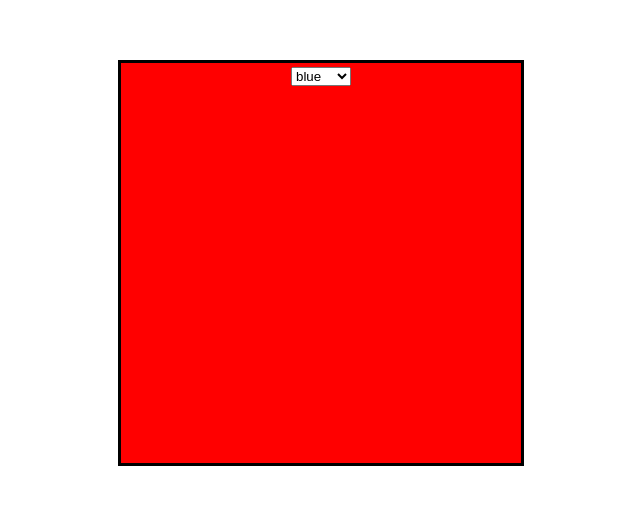
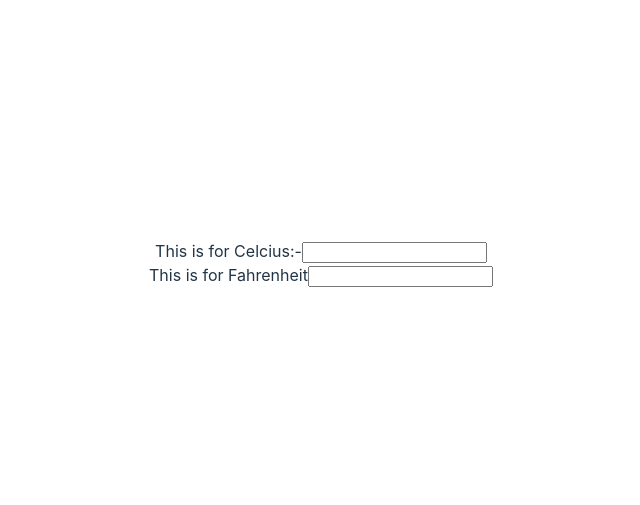
Before and after one commit to Truebus/Practice-UseState-Hook, a React (Vite) app: page / in a window 1280 px wide. Shown: the part 137-642 px from the top of the page, without its empty margins (319-959 px from the left). Built offline with nearby package versions, Linux system fonts and the light colour scheme.

Commit message:
today task

```diff
--- a/src/App.jsx
+++ b/src/App.jsx
@@ -1,11 +1,11 @@
 import './App.css'
-import { Pick } from './Usestate/Picker'
-import { Shopping } from './Usestate/Shopping'
+import { Form1 } from './Usestate/Form1'
+import { Temperature } from './Usestate/Temparature'
 
 
 function App() {
  return (
-  <Pick/>
+  <Temperature/>
   )
 }
 
--- /dev/null
+++ b/src/Usestate/Form1.jsx
@@ -0,0 +1,41 @@
+//Create a simple form that captures a user's name and email.
+// Requirements:
+// •	Use state for both the name and email inputs.
+// •	Create input fields for the name and email.
+// •	Display the submitted data below the form when a button is clicked.
+import { useState } from "react";
+export const Form1=()=>{
+const[name,setName]=useState('');
+const[email,setEmail]=useState('');
+const[submitted,setSubmitted]=useState([]);
+const handlename=(e)=>{
+    setName(e.target.value)
+}
+const handlemail=(e)=>{
+    setEmail(e.target.value)
+}
+const add=()=>{
+    if(name.trim() && email.trim()){
+        setSubmitted([...submitted,{name,email}])
+        setName('');
+        setEmail('')
+    }
+}
+    return(
+        <div>
+            {/* //<form onSubmit={add}> */}
+            <label>Enter Your Name Here:-</label>
+            <input type="text" onChange={handlename} value={name}></input><br/>
+            <label>Enter Your Email Here:-</label>
+            <input type="email" onChange={handlemail} value={email}></input><br/>
+            <button type="submit" onClick={add}>Click Me</button>
+            {/* </form> */}
+            {submitted.map((x,index)=>(
+             <div key={index}>
+                <h1>{x.name}</h1>
+                <p>{x.email}</p>
+             </div>
+            ))}
+        </div>
+    )
+}
--- /dev/null
+++ b/src/Usestate/Temparature.jsx
@@ -0,0 +1,38 @@
+// Build a temperature converter that converts between Celsius and Fahrenheit.
+// Requirements:
+// •	Use a state to hold the temperature value.
+// •	Create input fields for Celsius and Fahrenheit.
+// •	Update the respective fields based on user input, with conversions happening in real-time.
+import { useState } from "react";
+export const Temperature=()=>{
+    const[celcius,setCelcius]=useState('')
+    const[fahrenheit,setFahrenheit]=useState('')
+    const handlecelcius=(e)=>{
+        const value=e.target.value;
+        setCelcius(value)
+        if(value!==''){
+            const convertedValue = (value * 9/5) + 32;
+            setFahrenheit(convertedValue.toFixed(2));//mention two decimal places only
+        }else{
+            setFahrenheit('')
+        }
+    }
+    const handlefaherenheit=(e)=>{
+        const value=e.target.value;
+        setFahrenheit(value)
+        if(value!==''){
+            const convertedValue=(value - 32) * 5/9;
+            setCelcius(convertedValue.toFixed(2));
+        }else{
+            setCelcius('')
+        }
+    }
+    return(
+        <div>
+            <label>This is for Celcius:-</label>
+            <input type="text" onChange={handlecelcius} value={celcius}></input><br/>
+            <label>This is for Fahrenheit</label>
+            <input type="text" onChange={handlefaherenheit} value={fahrenheit}></input>
+        </div>
+    )
+}
```
